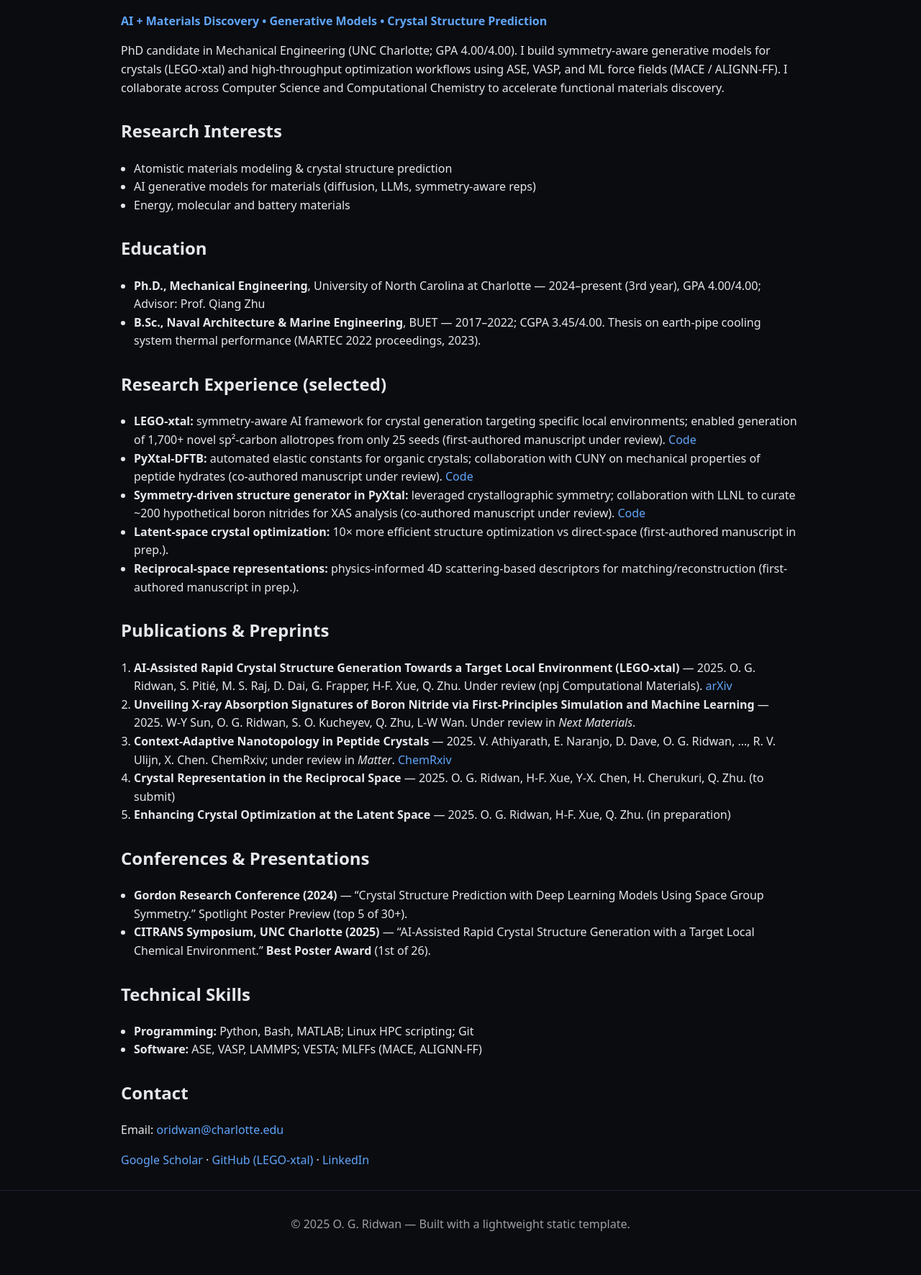
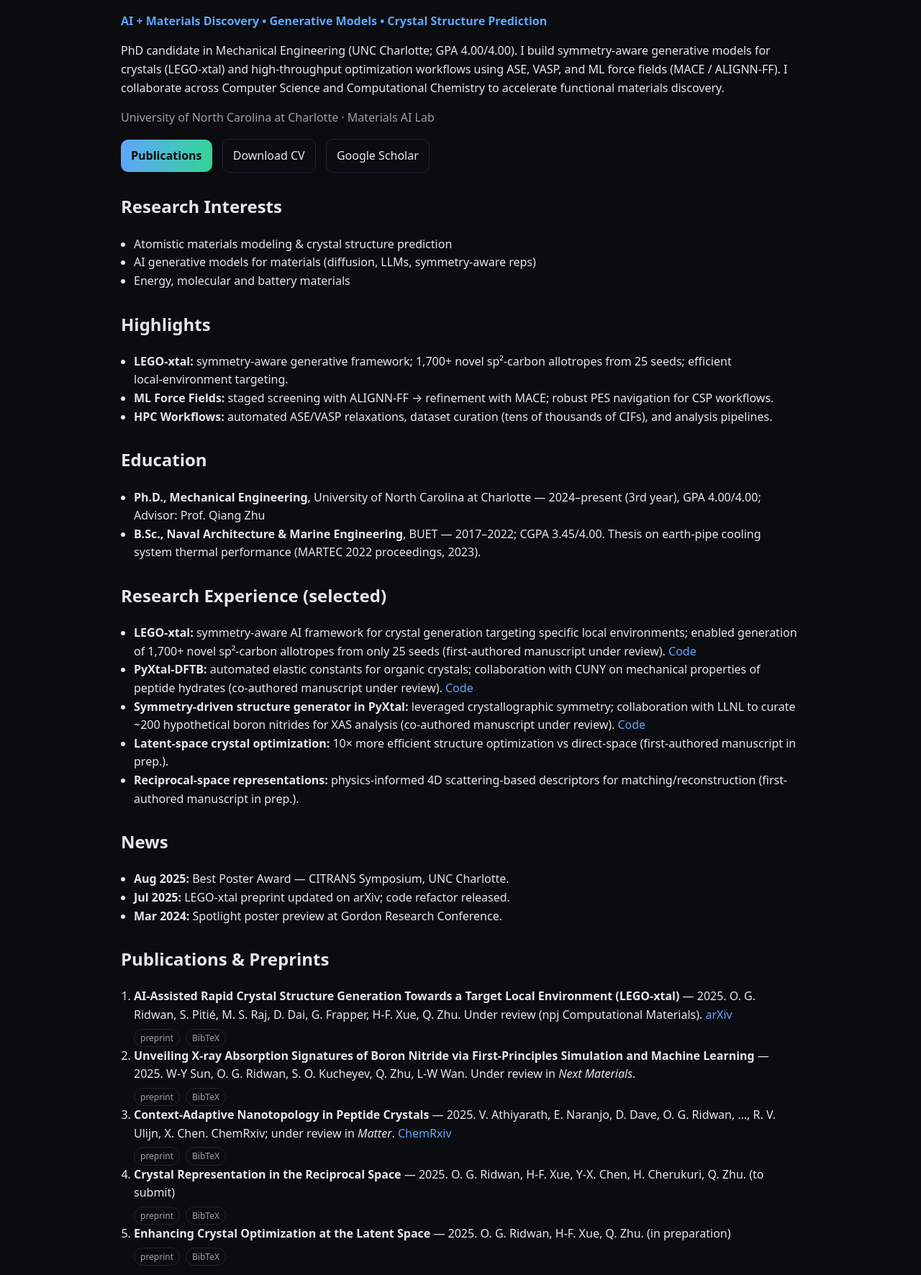
Before and after one commit to oridwan/oridwan.github.io, a plain HTML site: page index.html in a window 1280 px wide. Shown: the part 128-1900 px from the top of the page at 72% size. Before the commit the page ends 1876 px from the top, so only its background shows below. Drawn offline with Linux system fonts and the light colour scheme.

Commit message:
Professional research profile: meta tags, highlights, news, CTAs

```diff
--- a/index.html
+++ b/index.html
@@ -5,7 +5,39 @@
   <meta name="viewport" content="width=device-width, initial-scale=1">
   <title>Osman Goni Ridwan — AI + Materials Discovery</title>
   <meta name="description" content="AI-assisted crystal structure generation (LEGO-xtal), symmetry-aware generative models, HPC workflows for functional materials.">
+  <link rel="icon" href="assets/favicon.ico">
+  <link rel="canonical" href="https://oridwan.github.io/">
+  <meta property="og:title" content="Osman Goni Ridwan — AI + Materials Discovery">
+  <meta property="og:description" content="Generative AI for crystal structure prediction; symmetry-aware models; HPC workflows.">
+  <meta property="og:type" content="website">
+  <meta property="og:url" content="https://oridwan.github.io/">
+  <meta name="twitter:card" content="summary_large_image">
+  <meta name="twitter:title" content="Osman Goni Ridwan — AI + Materials Discovery">
+  <meta name="twitter:description" content="Generative AI for crystal structure prediction; symmetry-aware models; HPC workflows.">
+  <script type="application/ld+json">
+  {
+    "@context": "https://schema.org",
+    "@type": "Person",
+    "name": "Osman Goni Ridwan",
+    "affiliation": {"@type":"CollegeOrUniversity","name":"University of North Carolina at Charlotte"},
+    "jobTitle": "PhD Candidate",
+    "email": "mailto:oridwan@charlotte.edu",
+    "url": "https://oridwan.github.io/",
+    "sameAs": [
+      "https://scholar.google.com/",
+      "https://linkedin.com/in/ogridwan",
+      "https://github.com/MaterSim/LEGO-xtal"
+    ]
+  }
+  </script>
   <link rel="stylesheet" href="styles.css">
+  <style>
+    .btn{display:inline-block;border:1px solid #1f2430;padding:10px 14px;border-radius:10px;color:#e5e7eb;margin-right:10px}
+    .btn.primary{background:linear-gradient(90deg,#60a5fa,#34d399);border:none;color:#0b0c10;font-weight:700}
+    .affil{color:#9aa0a6;margin:.25rem 0 0}
+    .badges{margin-top:6px;display:flex;gap:8px}
+    .badge{display:inline-block;border:1px solid #1f2430;padding:2px 8px;border-radius:999px;font-size:12px;color:#9aa0a6}
+  </style>
 </head>
 <body>
 <header class="top">
@@ -31,6 +63,12 @@
        generative models for crystals (LEGO-xtal) and high-throughput optimization workflows using ASE,
        VASP, and ML force fields (MACE / ALIGNN-FF). I collaborate across Computer Science and
        Computational Chemistry to accelerate functional materials discovery. <!-- Resume source --> </p>
+    <p class="affil">University of North Carolina at Charlotte · Materials AI Lab</p>
+    <p class="cta">
+      <a class="btn primary" href="#pubs">Publications</a>
+      <a class="btn" href="assets/CV.pdf" target="_blank" rel="noopener">Download CV</a>
+      <a class="btn" href="https://scholar.google.com/" target="_blank" rel="noopener">Google Scholar</a>
+    </p>
   </section>
 
   <!-- RESEARCH INTERESTS -->
@@ -40,6 +78,15 @@
       <li>Atomistic materials modeling & crystal structure prediction</li>
       <li>AI generative models for materials (diffusion, LLMs, symmetry-aware reps)</li>
       <li>Energy, molecular and battery materials</li>
+    </ul>
+  </section>
+
+  <section id="highlights">
+    <h2>Highlights</h2>
+    <ul>
+      <li><b>LEGO‑xtal:</b> symmetry‑aware generative framework; 1,700+ novel sp²‑carbon allotropes from 25 seeds; efficient local‑environment targeting.</li>
+      <li><b>ML Force Fields:</b> staged screening with ALIGNN‑FF → refinement with MACE; robust PES navigation for CSP workflows.</li>
+      <li><b>HPC Workflows:</b> automated ASE/VASP relaxations, dataset curation (tens of thousands of CIFs), and analysis pipelines.</li>
     </ul>
   </section>
 
@@ -64,6 +111,15 @@
     </ul>
   </section>
 
+  <section id="news">
+    <h2>News</h2>
+    <ul>
+      <li><b>Aug 2025:</b> Best Poster Award — CITRANS Symposium, UNC Charlotte.</li>
+      <li><b>Jul 2025:</b> LEGO‑xtal preprint updated on arXiv; code refactor released.</li>
+      <li><b>Mar 2024:</b> Spotlight poster preview at Gordon Research Conference.</li>
+    </ul>
+  </section>
+
   <!-- PUBLICATIONS -->
   <section id="pubs">
     <h2>Publications & Preprints</h2>
@@ -72,21 +128,41 @@
         <b>AI-Assisted Rapid Crystal Structure Generation Towards a Target Local Environment (LEGO-xtal)</b> — 2025.
         O. G. Ridwan, S. Pitié, M. S. Raj, D. Dai, G. Frapper, H-F. Xue, Q. Zhu. Under review (npj Computational Materials).
         <a href="https://arxiv.org/abs/2506.08224" target="_blank">arXiv</a>
+        <div class="badges">
+          <span class="badge">preprint</span>
+          <a class="badge" href="#" target="_blank" rel="noopener">BibTeX</a>
+        </div>
       </li>
       <li>
         <b>Unveiling X-ray Absorption Signatures of Boron Nitride via First-Principles Simulation and Machine Learning</b> — 2025.
         W-Y Sun, O. G. Ridwan, S. O. Kucheyev, Q. Zhu, L-W Wan. Under review in <i>Next Materials</i>.
+        <div class="badges">
+          <span class="badge">preprint</span>
+          <a class="badge" href="#" target="_blank" rel="noopener">BibTeX</a>
+        </div>
       </li>
       <li>
         <b>Context-Adaptive Nanotopology in Peptide Crystals</b> — 2025.
         V. Athiyarath, E. Naranjo, D. Dave, O. G. Ridwan, …, R. V. Ulijn, X. Chen. ChemRxiv; under review in <i>Matter</i>.
         <a href="https://chemrxiv.org/engage/chemrxiv/article-details/67818f64fa469535b981d92c" target="_blank">ChemRxiv</a>
+        <div class="badges">
+          <span class="badge">preprint</span>
+          <a class="badge" href="#" target="_blank" rel="noopener">BibTeX</a>
+        </div>
       </li>
       <li>
         <b>Crystal Representation in the Reciprocal Space</b> — 2025. O. G. Ridwan, H-F. Xue, Y-X. Chen, H. Cherukuri, Q. Zhu. (to submit)
+        <div class="badges">
+          <span class="badge">preprint</span>
+          <a class="badge" href="#" target="_blank" rel="noopener">BibTeX</a>
+        </div>
       </li>
       <li>
         <b>Enhancing Crystal Optimization at the Latent Space</b> — 2025. O. G. Ridwan, H-F. Xue, Q. Zhu. (in preparation)
+        <div class="badges">
+          <span class="badge">preprint</span>
+          <a class="badge" href="#" target="_blank" rel="noopener">BibTeX</a>
+        </div>
       </li>
     </ol>
   </section>
@@ -109,20 +185,30 @@
     </ul>
   </section>
 
+  <section id="service">
+    <h2>Service & Teaching</h2>
+    <ul>
+      <li>Peer reviewer (selected): computational materials & ML journals/workshops.</li>
+      <li>Guest lectures: symmetry & Wyckoff sites for generative models; MLFF benchmarking.</li>
+    </ul>
+  </section>
+
   <!-- CONTACT -->
   <section id="contact">
     <h2>Contact</h2>
     <p>Email: <a href="mailto:oridwan@charlotte.edu">oridwan@charlotte.edu</a> </p>
     <p>
-      <a href="https://scholar.google.com/" target="_blank">Google Scholar</a> ·
-      <a href="https://github.com/MaterSim/LEGO-xtal" target="_blank">GitHub (LEGO-xtal)</a> ·
-      <a href="https://linkedin.com/in/ogridwan" target="_blank">LinkedIn</a>
+      <a href="https://scholar.google.com/" target="_blank" rel="noopener">Google Scholar</a> ·
+      <a href="https://orcid.org/" target="_blank" rel="noopener">ORCID</a> ·
+      <a href="https://github.com/MaterSim/LEGO-xtal" target="_blank" rel="noopener">GitHub (LEGO‑xtal)</a> ·
+      <a href="https://linkedin.com/in/ogridwan" target="_blank" rel="noopener">LinkedIn</a>
     </p>
   </section>
 </main>
 
 <footer>
-  <p>© 2025 O. G. Ridwan — Built with a lightweight static template.</p>
+  <p>© 2025 O. G. Ridwan · <a href="mailto:oridwan@charlotte.edu">oridwan@charlotte.edu</a> · <a href="https://oridwan.github.io/">oridwan.github.io</a></p>
+  <p><small>Last updated: Sept 2025 · Hosted on GitHub Pages</small></p>
 </footer>
 </body>
 </html>
```
